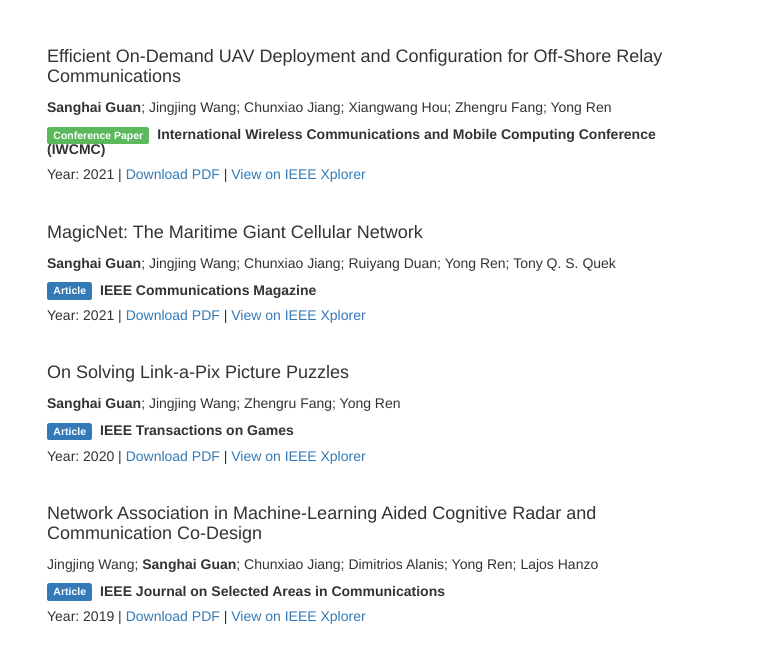
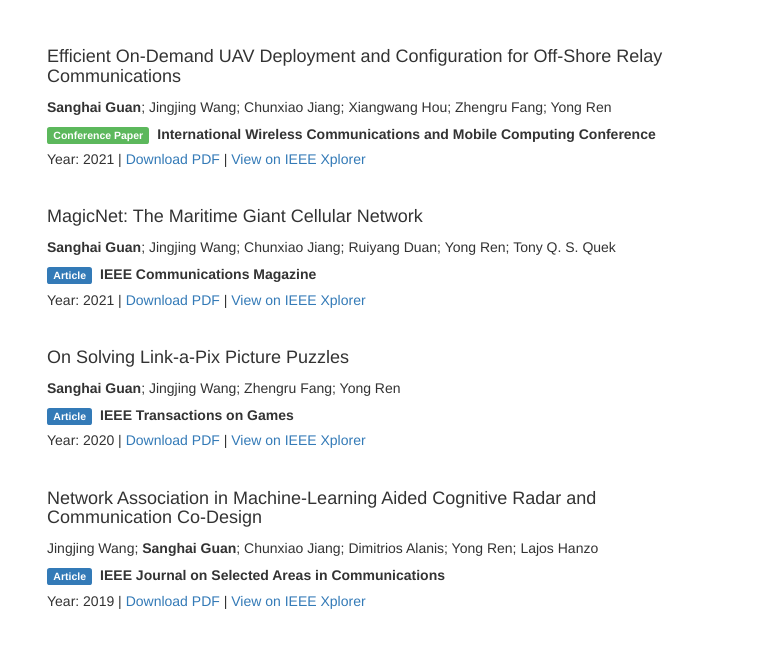
Before and after one commit to guansanghai/guansanghai.github.io, a plain HTML site: page research.html in a window 1280 px wide. Shown: the part 84-730 px from the top of the page, without its empty margins (258-1021 px from the left). Drawn offline with Linux system fonts and the light colour scheme.

Commit message:
Update research.html

```diff
--- a/research.html
+++ b/research.html
@@ -74,7 +74,7 @@
 
           <h4>Efficient On-Demand UAV Deployment and Configuration for Off-Shore Relay Communications</h4>
           <p><strong>Sanghai Guan</strong>; Jingjing Wang; Chunxiao Jiang; Xiangwang Hou; Zhengru Fang; Yong Ren</p>
-          <h5><span class="label label-success">Conference Paper</span> &nbsp<strong>International Wireless Communications and Mobile Computing Conference (IWCMC)</strong></h5>
+          <h5><span class="label label-success">Conference Paper</span> &nbsp<strong>International Wireless Communications and Mobile Computing Conference</strong></h5>
           <h5>Year: 2021 | <a href="./paper/09498601.pdf" target="_blank">Download PDF</a> | <a href="https://ieeexplore.ieee.org/document/9498601/" target="_blank">View on IEEE Xplorer</a></h5>
           <br>
 
```
